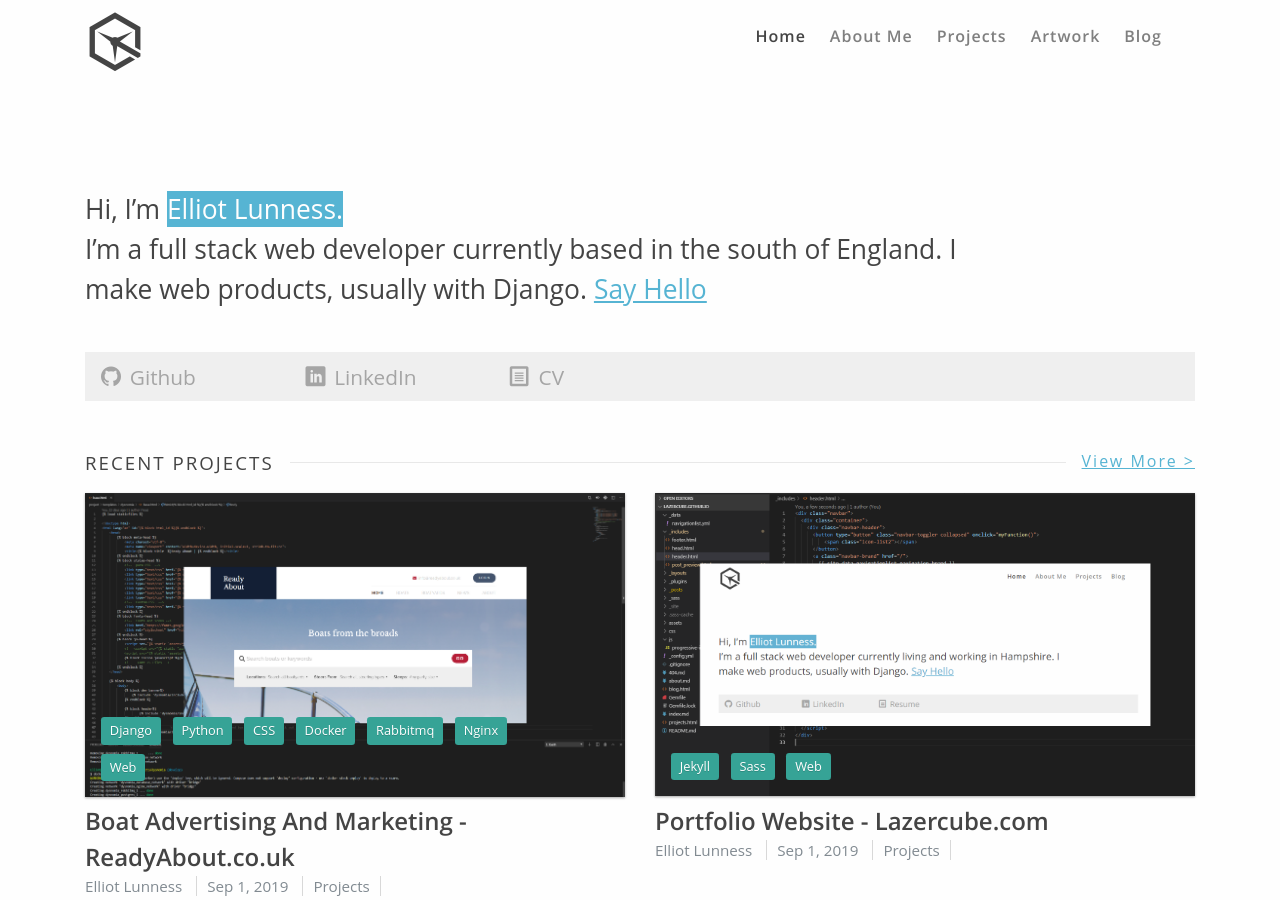
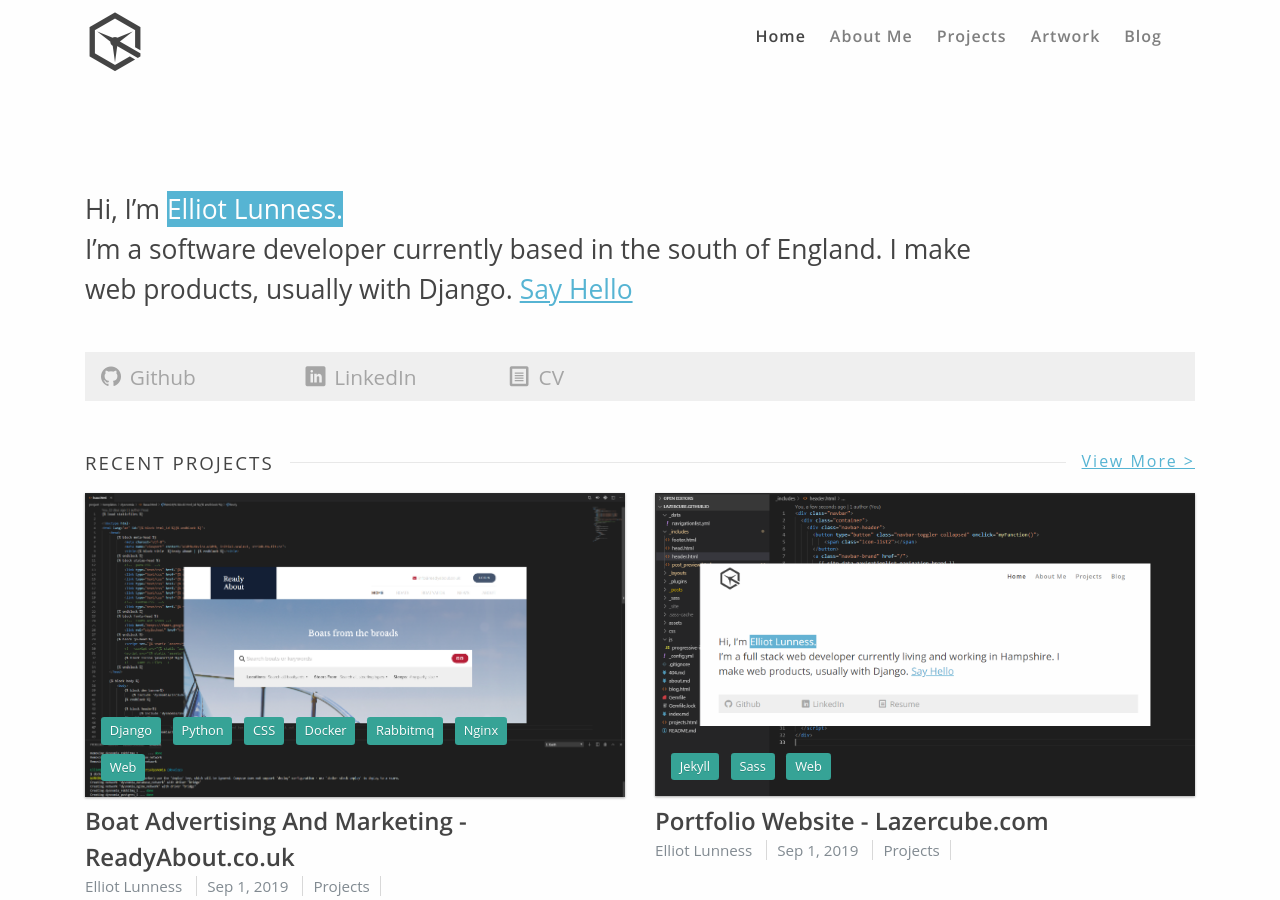
Before and after one commit to LazerCube/LazerCube.github.io, a Jekyll site: the page built from index.md, in a window 1280 px wide and 900 px high. Built offline with Jekyll 4.4.1, drawn with Linux system fonts in a browser that asks for light colours; some web fonts are replaced.

Commit message:
Changed self description into to software developer from full stack.

```diff
--- a/about.html
+++ b/about.html
@@ -2,7 +2,7 @@
 layout: default
 title: "Lazercube| About Me"
 heading: About Me
-description: I'm a full stack web developer currently currently based in the south of England. I created the brand lazercube for myself 4 years ago to showcase what I can offer. On this site you'll be able to find out more about what I've done, current projects, my services and me.
+description: I'm a software developer currently based in the south of England. I created the brand lazercube for myself 4 years ago to showcase what I can offer. On this site you'll be able to find out more about what I've done, current projects, my services and me.
 ---
 
 <div id="about-skills" class="col-xs-12 col-md-4">
--- a/index.md
+++ b/index.md
@@ -9,5 +9,5 @@ seo:
 ---
 
 Hi, I'm <span class="oblue">{{ site.name }}.</span><br>
-I'm a full stack web developer currently based in the south of England. I make web products, usually with Django.
+I'm a software developer currently based in the south of England. I make web products, usually with Django.
 <a href='mailto:{{ site.email }}' rel='nofollow' >Say Hello</a>
```
